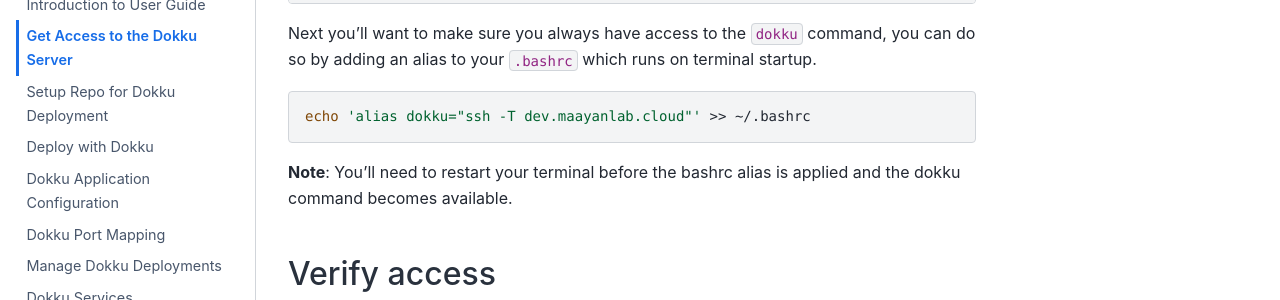
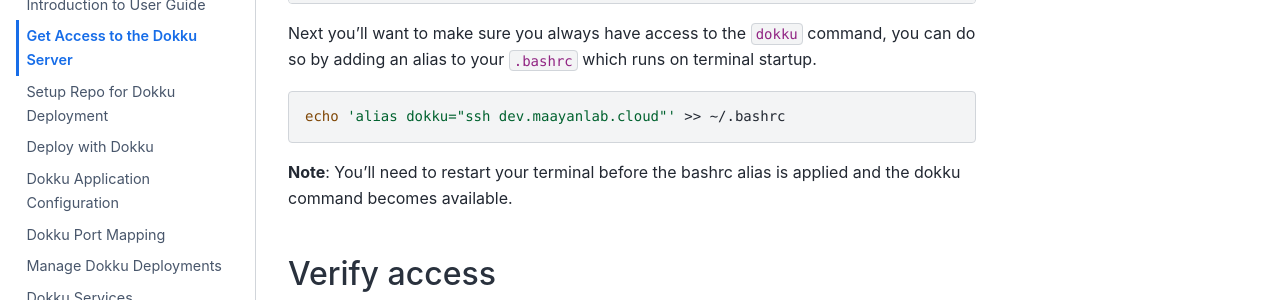
Before and after one commit to MaayanLab/dokku, a Jupyter Book: the page built from user/10-access.md, in a window 1280 px wide and 900 px high, scrolled down 1363 px. Shown: the part 270-570 px from the top of the window. Built offline with Jupyter Book 1.0.4 settings and Sphinx 7.4.7 and the Sphinx Book theme 1.1.4, drawn with Linux system fonts in a browser that asks for light colours.

````diff
--- a/user/10-access.md
+++ b/user/10-access.md
@@ -50,7 +50,7 @@ EOF
 Next you'll want to make sure you always have access to the `dokku` command, you can do so by adding an alias to your `.bashrc` which runs on terminal startup.
 
 ```bash
-echo 'alias dokku="ssh -T dev.maayanlab.cloud"' >> ~/.bashrc
+echo 'alias dokku="ssh dev.maayanlab.cloud"' >> ~/.bashrc
 ```
 
 **Note**: You'll need to restart your terminal before the bashrc alias is applied and the dokku command becomes available.
````
